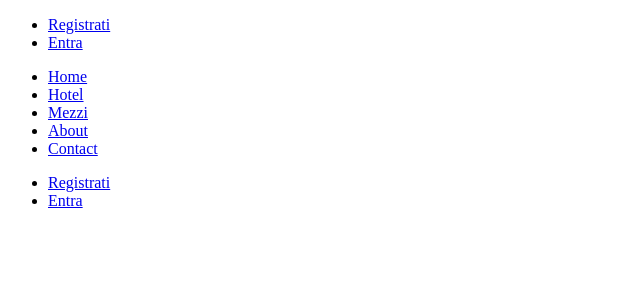
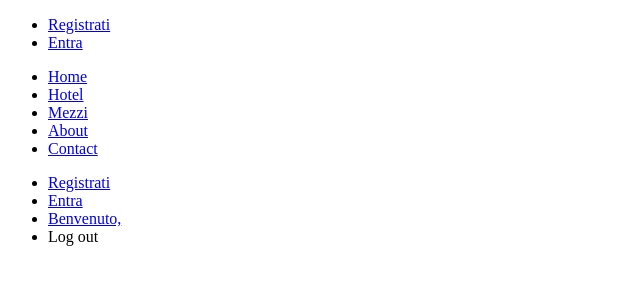
Before and after one commit to RedHitMark/scroKING-TravelAgency, a PHP site: page /header.htm in a window 1280 px wide. Shown: the top 300 px of the page, without its empty margins (0-640 px from the left). Run offline with PHP 8.4, Linux system fonts and the light colour scheme.

Commit message:
modifica login lato frontend

```diff
--- a/access.htm
+++ b/access.htm
@@ -58,6 +58,11 @@
     function login_success(json_response) {
         alert("ok");
         console.log(json_response);
+        $(".nolog").css({ 'display' : 'none'});
+        $(".yeslog").css({ 'display' : 'block'});
+        const username =json_response.username;
+        $( ".benvenuto" ).html("Benvenuto, " +  username);
+
     }
 
     function login_missing_parameter(json_response) {
--- a/header.htm
+++ b/header.htm
@@ -33,8 +33,15 @@
 
                     </ul>
                     <ul class="log">
-                        <li><a href="registration.htm">Registrati</a></li>
-                        <li><a href="access.htm" class="enter">Entra</a></li>
+                        <div class="nolog">
+                             <li><a href="registration.htm" class="registrati">Registrati</a></li>
+                            <li><a href="access.htm" class="enter">Entra</a></li>
+                        </div>
+                        <div class="yeslog">
+                            <li><a href="user_page.htm" class="benvenuto">Benvenuto, </a></li>
+                            <li><a class="logout">Log out</a></li>
+                        </div>
+
                     </ul>
                 </div>
             </div>
```
Also changed, not shown: CSS/main.css (line endings or trailing spaces).
